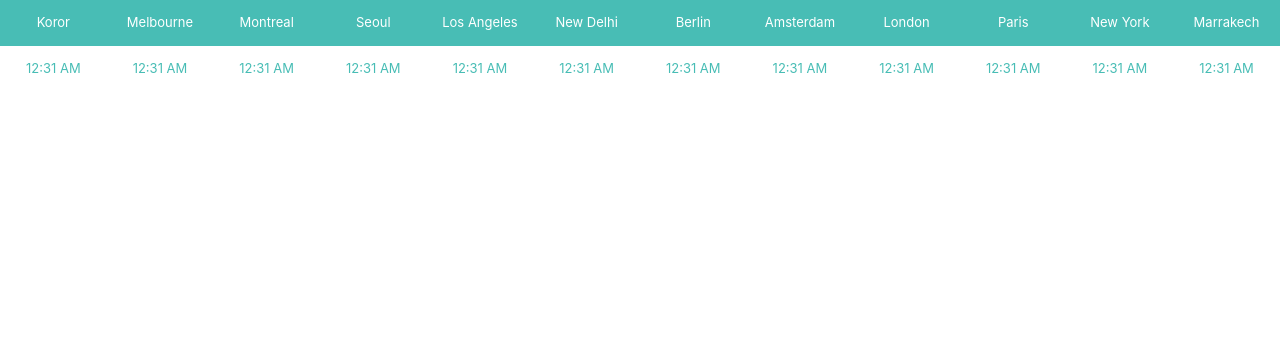
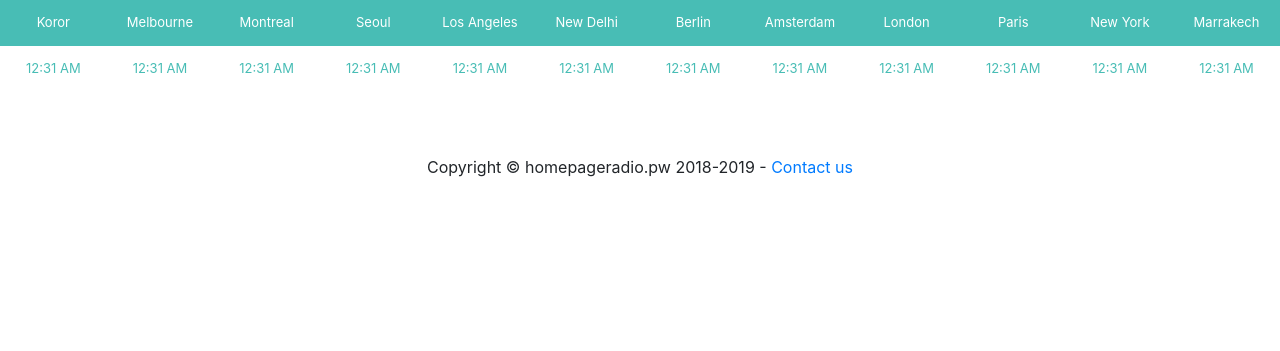
Before and after one commit to stefano-perico/seagull-radio, a Symfony app: template templates/base.html.twig in a window 1280 px wide. Shown: the top 351 px of the page. Run offline with Twig, Linux system fonts and the light colour scheme; the template is opened without the code that fills it, so the values that code supplies are empty; some libraries are stand-ins or nearby versions.

Commit message:
Ajout du footer demandé par Asthon

```diff
--- a/templates/base.html.twig
+++ b/templates/base.html.twig
@@ -39,12 +39,14 @@
           <div class="col-lg-1 d-none d-lg-block time">12:31 AM</div>
         </div>
       </div>
-</div>
     </header>
     <body>
     <main role="main">
         {% block body %}{% endblock %}
     </main>
+    <footer>
+      <div class="footer-copyright text-center py-3">Copyright © homepageradio.pw 2018-2019 - <a href="mailto:webmaster@homepageradio.pw">Contact us</a> </div>
+    </footer>
         {% block javascripts %}
             <!-- JQuery -->
             <script type="text/javascript" src="{{ asset('js/jquery.js') }}"></script>
```
